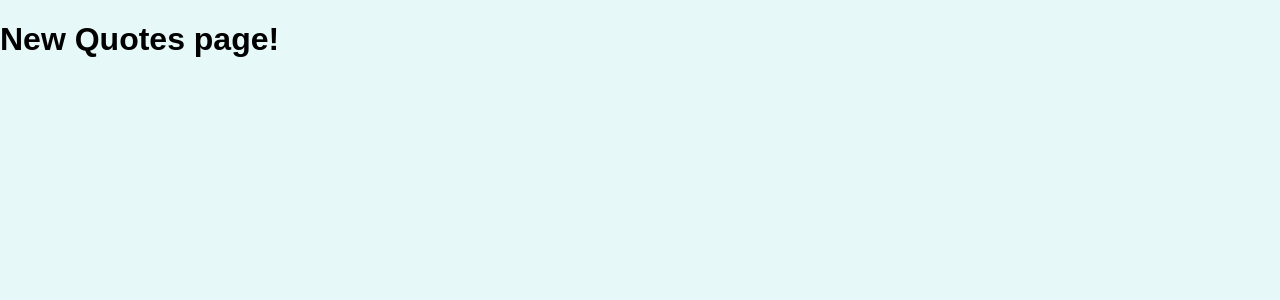
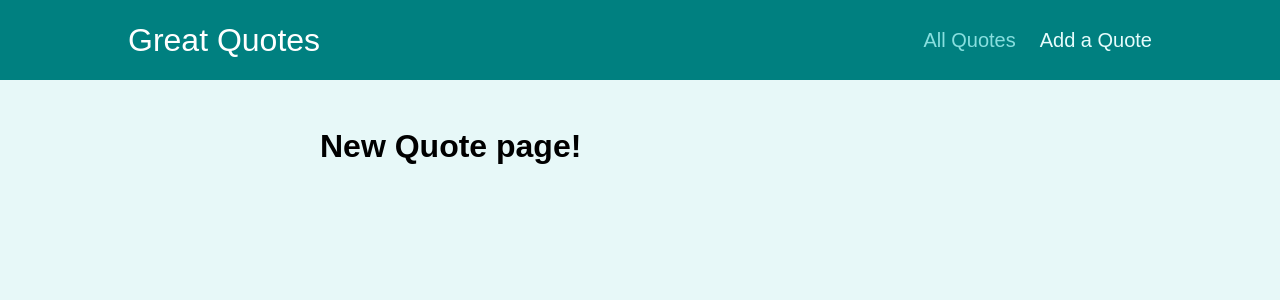
Before and after one commit to soupy96/great-quotes, a React (Create React App) app: page /new-quote in a window 1280 px wide. Shown: the top 300 px of the page. Built offline with nearby package versions, Linux system fonts and the light colour scheme.

Commit message:
adding a nav and main layout

```diff
--- a/src/App.js
+++ b/src/App.js
@@ -3,9 +3,11 @@
 import AllQuotes from './pages/AllQuotes';
 import SingleQuotes from './pages/SingleQuote';
 import NewQuote from './pages/NewQuote';
+import Layout from './components/layout/Layout';
 
 function App() {
   return (
+    <Layout>
       <Switch>
         <Route path='/' exact>
           <Redirect to='/quotes' />
@@ -20,6 +22,7 @@
           <NewQuote />
         </Route>
       </Switch>
+    </Layout>
   );
 }
 
--- /dev/null
+++ b/src/components/layout/Layout.js
@@ -0,0 +1,14 @@
+import { Fragment } from 'react';
+import classes from './Layout.module.css';
+import MainNavigation from './MainNavigation';
+
+const Layout = (props) => {
+  return (
+    <Fragment>
+      <MainNavigation />
+      <main className={classes.main}>{props.children}</main>
+    </Fragment>
+  );
+};
+
+export default Layout;
--- /dev/null
+++ b/src/components/layout/MainNavigation.js
@@ -0,0 +1,27 @@
+import { NavLink } from 'react-router-dom';
+
+import classes from './MainNavigation.module.css';
+
+const MainNavigation = () => {
+  return (
+    <header className={classes.header}>
+      <div className={classes.logo}>Great Quotes</div>
+      <nav className={classes.nav}>
+        <ul>
+          <li>
+            <NavLink to='/quotes' activeClassName={classes.active}>
+              All Quotes
+            </NavLink>
+          </li>
+          <li>
+            <NavLink to='/new-quote' activeClassName={classes.active}>
+              Add a Quote
+            </NavLink>
+          </li>
+        </ul>
+      </nav>
+    </header>
+  );
+};
+
+export default MainNavigation;
--- a/src/pages/NewQuote.js
+++ b/src/pages/NewQuote.js
@@ -1,5 +1,5 @@
 const NewQuote = () => {
-  return <h1>New Quotes page!</h1>;
+  return <h1>New Quote page!</h1>;
 };
 
 export default NewQuote;
```
Also changed, not shown: 1 other file (tests, documents, lock files or other folders). Lines whose indentation alone changed are shown as unchanged.
